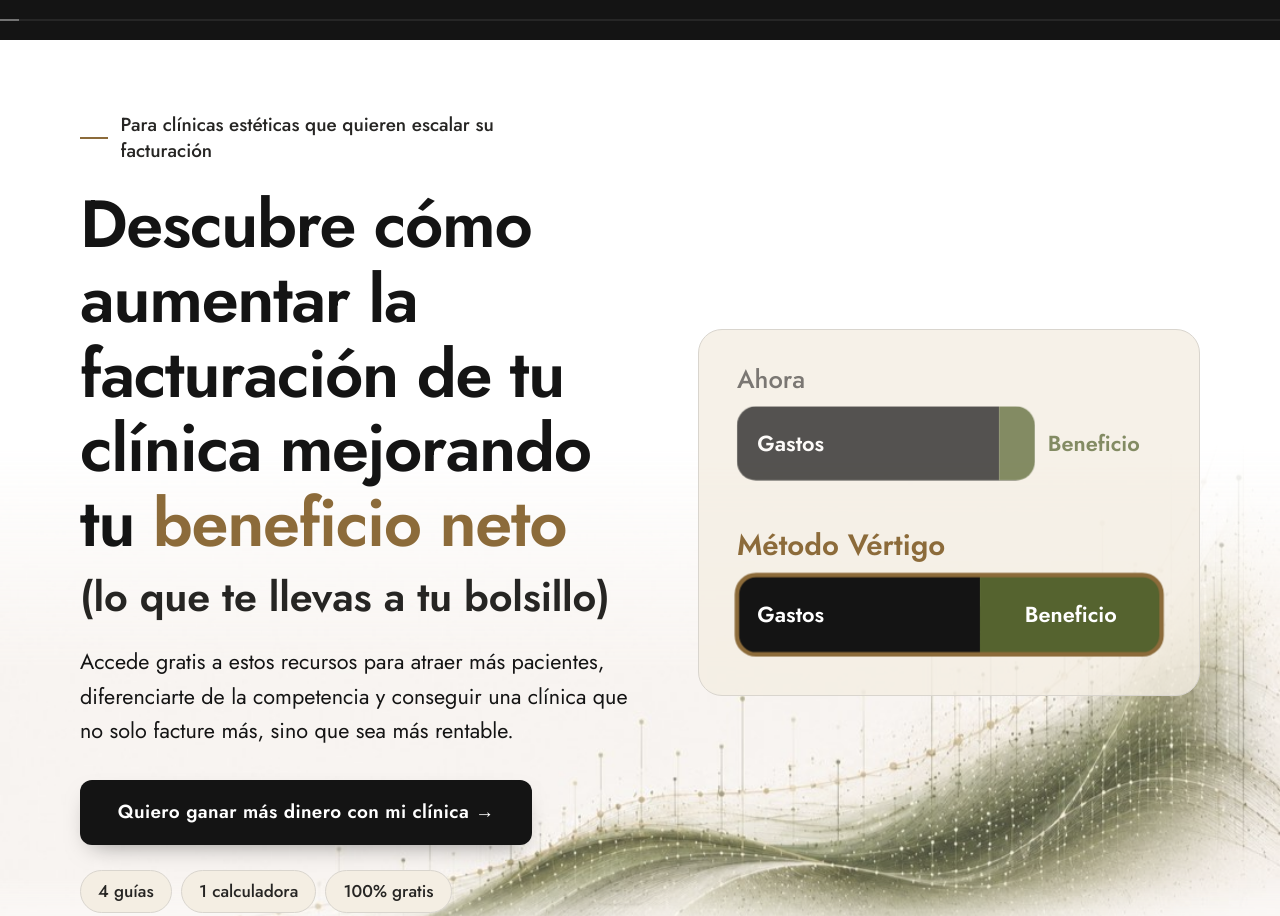
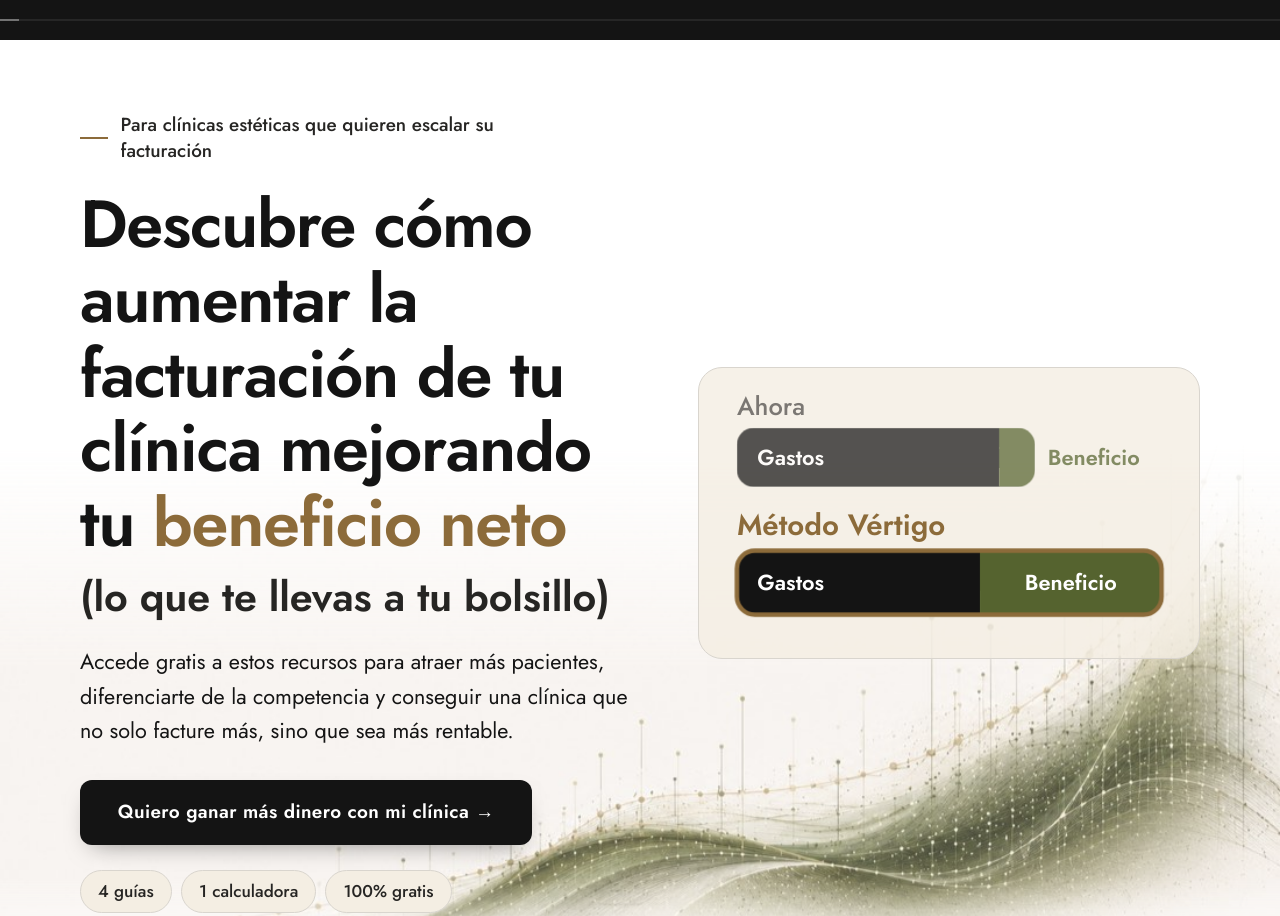
Before and after one commit to promocioneschris/vertigo-labs-landing, a plain HTML site: page recursos.html in a window 1280 px wide. Shown: the top 916 px of the page. Drawn offline with Linux system fonts and the light colour scheme.

Commit message:
Recursos móvil: sin chips, gráfico compacto y botones con margen lateral
Co-Authored-By: Claude Sonnet 5.5 <noreply@anthropic.com>

```diff
--- a/recursos.html
+++ b/recursos.html
@@ -141,7 +141,7 @@ button{cursor:pointer;border:none;background:none;font-family:inherit}
 /* ── BARRA FIJA MÓVIL ── */
 .sticky{position:fixed;left:0;right:0;bottom:0;z-index:900;padding:.75rem 5% calc(.75rem + env(safe-area-inset-bottom));background:rgba(255,255,255,.96);backdrop-filter:blur(8px);border-top:1px solid var(--border);transform:translateY(110%);transition:transform .35s var(--ease)}
 .sticky.show{transform:none}
-.sticky .btn{width:100%}
+.sticky .btn{display:flex;width:calc(100% - 2rem);max-width:24rem;margin:0 auto}
 
 /* ── FOOTER ── */
 footer{border-top:1px solid var(--border);padding:3rem 5% calc(3rem + 72px)}
@@ -216,7 +216,8 @@ body.modal-lock{overflow:hidden}
   .swipe{display:none}
 }
 @media(max-width:600px){
-  .btn.hero-btn{display:flex;width:100%}
+  /* Botones con margen a los lados para que se lean como botón (nunca de borde a borde) */
+  .btn.hero-btn{display:flex;width:calc(100% - 2rem);max-width:24rem;margin-left:auto;margin-right:auto}
 }
 
 /* ── MÓVIL Y TABLET: titular con impacto y todo centrado ── */
@@ -226,7 +227,8 @@ body.modal-lock{overflow:hidden}
   .eyebrow::before{display:none}
   .hero-h1{font-size:clamp(2.25rem,11vw,3.6rem);line-height:1.1;letter-spacing:-.025em}
   .hero-sub{margin-left:auto;margin-right:auto;font-size:1.15rem}
-  .chips{justify-content:center}
+  .chips{display:none}
+  .chart{padding:.9rem .95rem 1rem;width:100%;max-width:30rem;margin-left:auto;margin-right:auto}
   .kicker{text-align:center}
   .sec-h{text-align:center;margin-left:auto;margin-right:auto}
   .sec-sub{text-align:center;margin-left:auto;margin-right:auto}
@@ -312,28 +314,28 @@ src="https://www.facebook.com/tr?id=989764080521861&ev=PageView&noscript=1"/></n
       </div>
     </div>
     <div class="chart" id="chart" data-reveal data-d="2" aria-hidden="true">
-      <svg viewBox="0 0 360 252" role="img">
+      <svg viewBox="0 0 360 194" role="img">
         <defs>
-          <clipPath id="cb1"><rect x="14" y="44" width="233" height="58" rx="15"/></clipPath>
-          <clipPath id="cb2"><rect x="14" y="176" width="332" height="62" rx="15"/></clipPath>
+          <clipPath id="cb1"><rect x="14" y="32" width="233" height="46" rx="13"/></clipPath>
+          <clipPath id="cb2"><rect x="14" y="128" width="332" height="50" rx="14"/></clipPath>
         </defs>
         <g class="b-before">
-          <text class="b-lbl b-lbl--old" x="14" y="30">Ahora</text>
+          <text class="b-lbl b-lbl--old" x="14" y="22">Ahora</text>
           <g class="b-row b-row--1" clip-path="url(#cb1)">
-            <rect class="b-gasto" x="14" y="44" width="205" height="58"/>
-            <rect class="b-queda" x="219" y="44" width="28" height="58"/>
+            <rect class="b-gasto" x="14" y="32" width="205" height="46"/>
+            <rect class="b-queda" x="219" y="32" width="28" height="46"/>
           </g>
-          <text class="b-in b-txt" x="30" y="79">Gastos</text>
-          <text class="b-side b-txt" x="257" y="79">Beneficio</text>
+          <text class="b-in b-txt" x="30" y="61">Gastos</text>
+          <text class="b-side b-txt" x="257" y="61">Beneficio</text>
         </g>
-        <text class="b-lbl b-lbl--new b-txt b-txt--2" x="14" y="160">Método Vértigo</text>
+        <text class="b-lbl b-lbl--new b-txt b-txt--2" x="14" y="116">Método Vértigo</text>
         <g class="b-row b-row--2" clip-path="url(#cb2)">
-          <rect class="b-gasto" x="14" y="176" width="190" height="62"/>
-          <rect class="b-queda" x="204" y="176" width="142" height="62"/>
+          <rect class="b-gasto" x="14" y="128" width="190" height="50"/>
+          <rect class="b-queda" x="204" y="128" width="142" height="50"/>
         </g>
-        <rect class="b-ring b-txt b-txt--2" x="14" y="176" width="332" height="62" rx="15"/>
-        <text class="b-in b-txt b-txt--2" x="30" y="213">Gastos</text>
-        <text class="b-in b-txt b-txt--2" x="275" y="213" text-anchor="middle">Beneficio</text>
+        <rect class="b-ring b-txt b-txt--2" x="14" y="128" width="332" height="50" rx="14"/>
+        <text class="b-in b-txt b-txt--2" x="30" y="159">Gastos</text>
+        <text class="b-in b-txt b-txt--2" x="275" y="159" text-anchor="middle">Beneficio</text>
       </svg>
     </div>
   </div>
```
